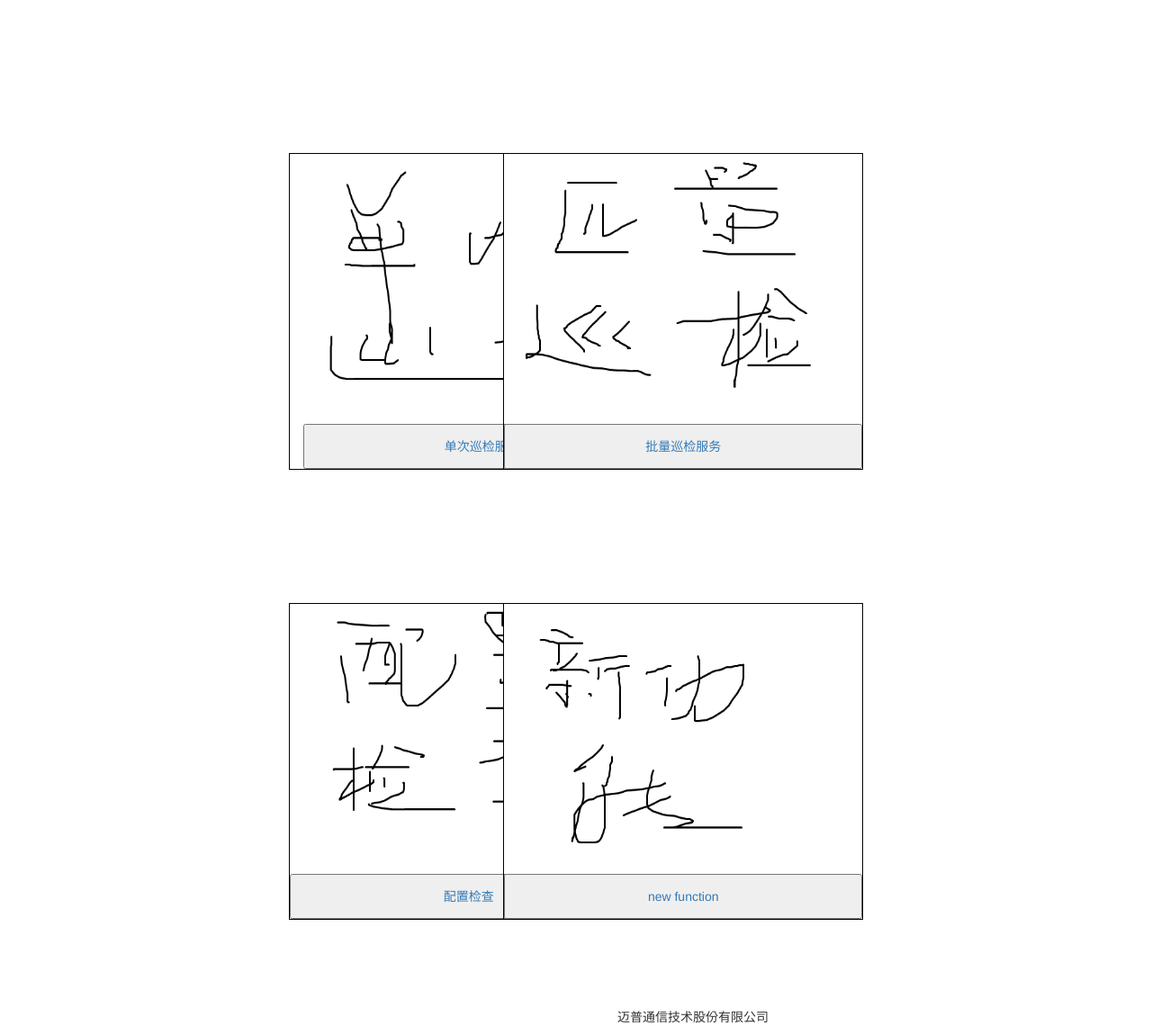
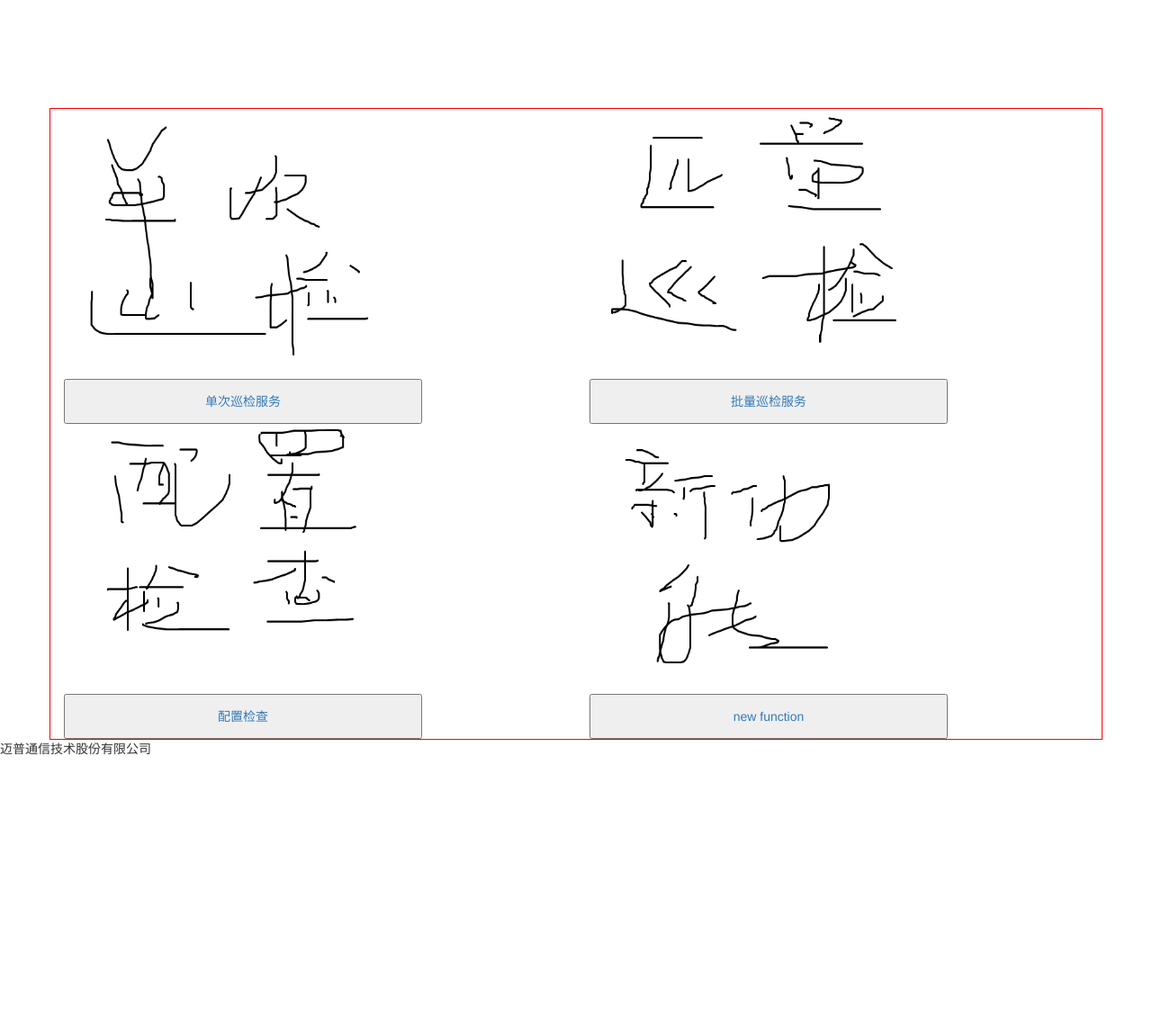
Before and after one commit to haixiaohai/flask-mit, a Flask app: page / in a window 1280 px wide; the page is wider, and only the part inside the window is pictured. Shown: the part 51-1191 px from the top of that part at 90% size. After the commit the page ends 890 px from the top of that part, so only its background shows below. Run offline with Flask 2, Linux system fonts and the light colour scheme; the visitor is signed in with stand-in values (Sample User, id 1); some libraries are stand-ins or nearby versions.

Commit message:
20181218 commit

```diff
--- a/app/templates/base.html
+++ b/app/templates/base.html
@@ -24,7 +24,6 @@
 {% block styles %}
     {{ super() }}
     <link rel="shortcut icon" href="{{ url_for('static',filename='img/m.ico') }}" type="image/x-icon">
-    <link rel="stylesheet" href="{{ url_for('static',filename='css/bootstarp.css') }}" type="text/css">
     <link rel="stylesheet" href="{{ url_for('static',filename='css/mycss.css') }}" type="text/css">
 {% endblock styles %}
 
@@ -92,5 +91,9 @@
     </div>
 {% endblock content %}
 
+<div class="bottominfo">
+    迈普通信技术股份有限公司
+</div>
+
 {% block scripts %}
 {% endblock scripts %}
--- a/app/templates/index.html
+++ b/app/templates/index.html
@@ -3,29 +3,29 @@
 
 {% block page_content %}
 
-<div class="container">
-    <div id="div-index2">
-        <div id="div-index-left" class="col-sm-3">
-            <a href="{{ url_for('single') }}"><img src="{{ url_for('static',filename='img/single.png') }}" id="img"></a></br>
+<div class="container" style="border:1px solid red;">
+    <div class="row">
+        <div class="col-lg-6 col-pull-9">
+            <a href="{{ url_for('single') }}"><img src="{{ url_for('static',filename='img/single.png') }}" id="img" style="margin:0 auto;"></a></br>
             <a href="{{ url_for('single') }}"><button>单次巡检服务</button></a>
         </div>
-        <div id="div-index-right">
+        <div class="col-lg-1">
             <a href="{{ url_for('batch') }}"><img src="{{ url_for('static',filename='img/batch.png') }}"></a></br>
             <a href="{{ url_for('batch') }}"><button>批量巡检服务</button></a>
         </div>
     </div>
-    <div id="div-index2">
-        <div id="div-index-left">
+    <div class="row">
+        <div class="col-lg-6">
             <a href="{{ url_for('config') }}"><img src="{{ url_for('static',filename='img/config.png') }}"></a></br>
             <a href="{{ url_for('config') }}"><button>配置检查</button></a>
         </div>
-        <div id="div-index-right">
+        <div class="col-lg-6">
             <a href="{{ url_for('new') }}"><img src="{{ url_for('static',filename='img/4.png') }}"></a></br>
             <a href="{{ url_for('new') }}"><button>new function</button></a>
         </div>
     </div>
-    <div id="footer">
-        迈普通信技术股份有限公司
-    </div>
+</div>
+<div class="footer">
+    迈普通信技术股份有限公司
 </div>
 {% endblock page_content %}
```
Also changed, not shown: app/forms.py (+5 -4 lines), app/templates/single.html (+43 -35 lines).
